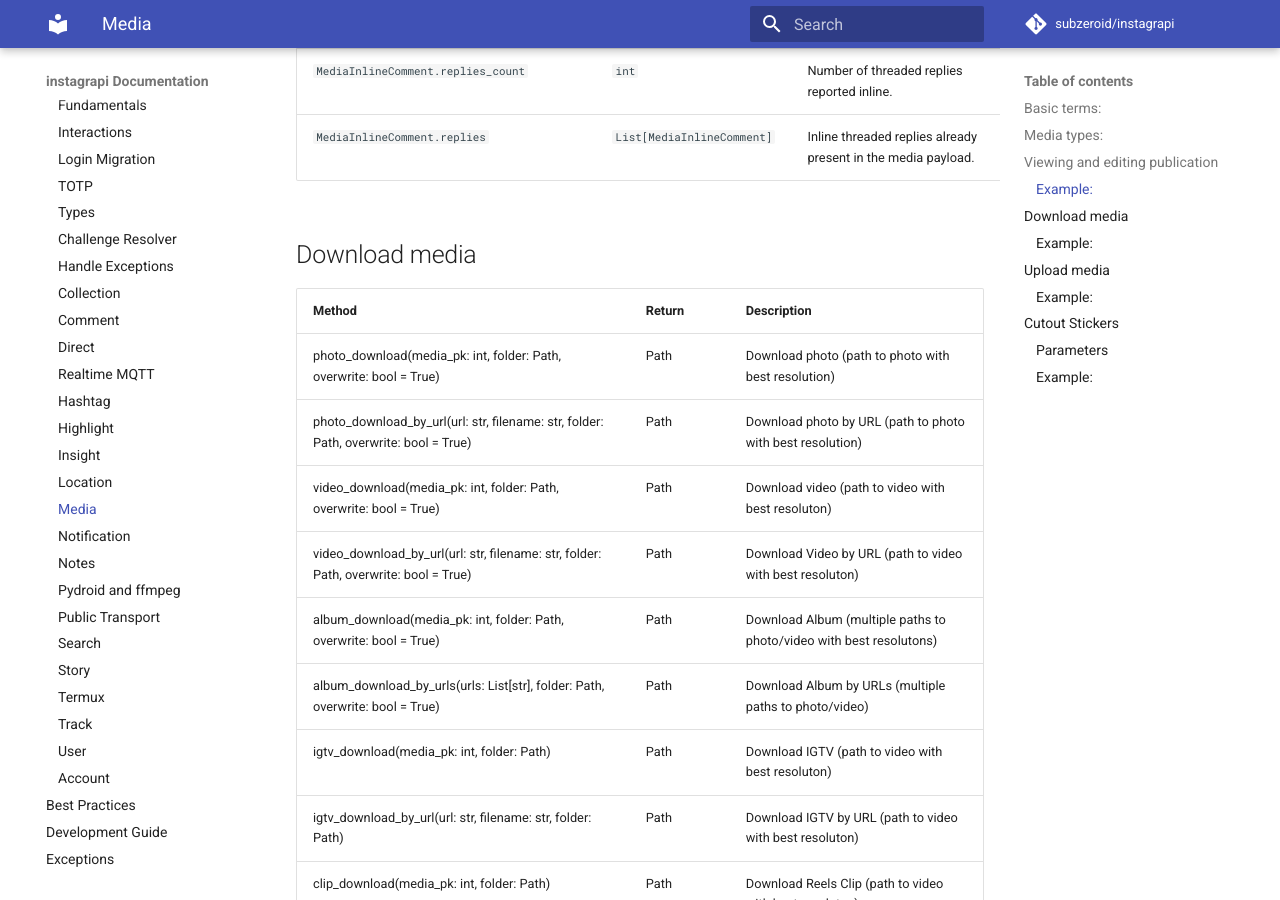
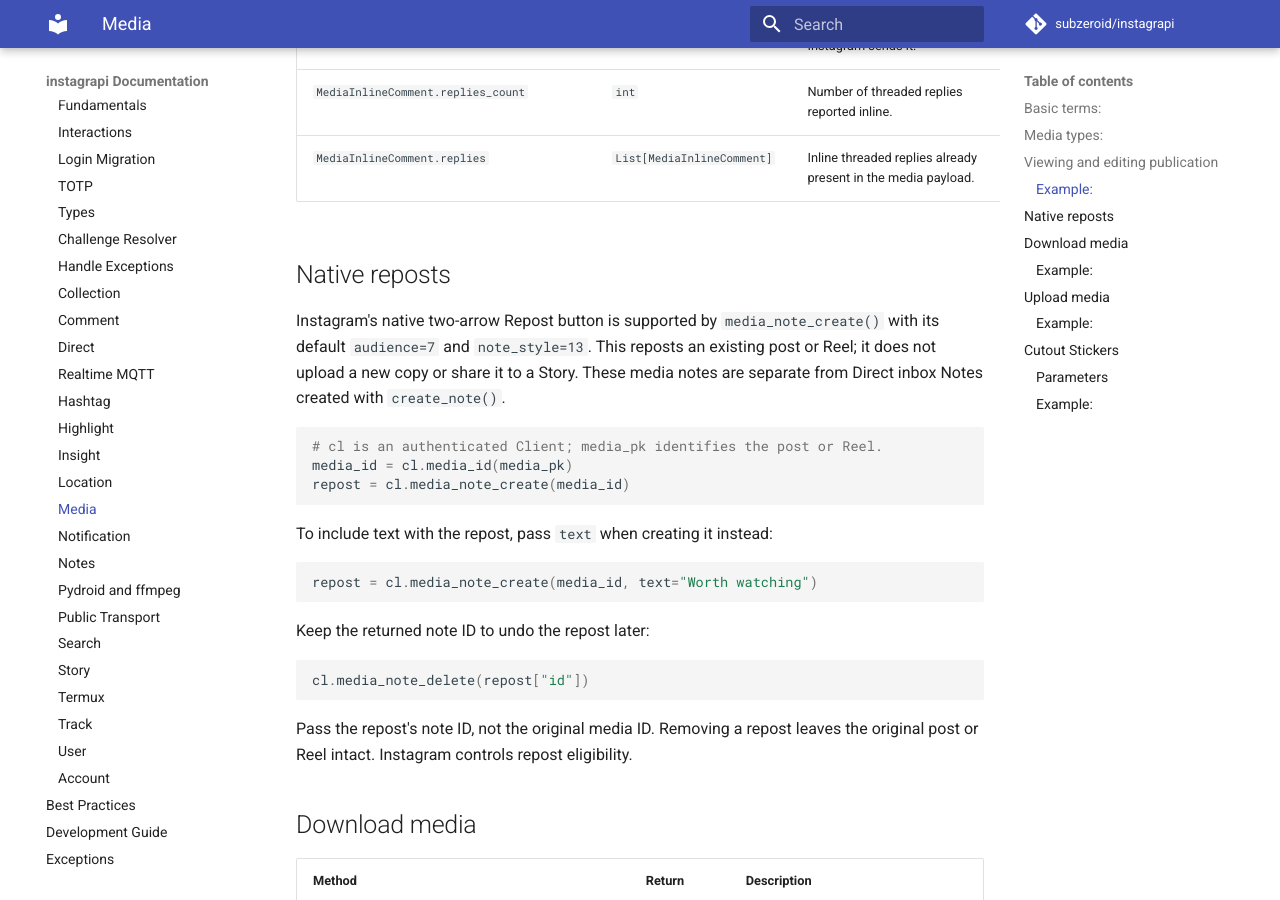
Before and after one commit to del-bestdev/instagrapi, an MkDocs documentation site: the page built from docs/usage-guide/media.md, in a window 1280 px wide and 900 px high, scrolled down 10654 px. Built offline with MkDocs 1.6.1 and Material for MkDocs 9.7.7, drawn with Linux system fonts in a browser that asks for light colours; comment, search, counter and statistics services are not loaded; the version menu is left out; some of the changed text lies outside the part shown.

Commit message:
docs: explain native reposts using media_note_create (#2904)

````diff
--- a/docs/usage-guide/media.md
+++ b/docs/usage-guide/media.md
@@ -44,8 +44,8 @@ In terms of Instagram, this is called Media, usually users call it publications
 | media_like(media_id: str) | bool | Like media |
 | media_unlike(media_id: str) | bool | Unlike media |
 | media_share_to_story(media_id: str, background: Path = None, caption: str = "") | Story | Share an existing post to your story as a feed media sticker |
-| media_note_create(media_id: str, text: str = "", audience: int = 7, note_style: int = 13, extra_data: Optional[Dict] = None) | dict | Create a note attached to a media item |
-| media_note_delete(note_id: str, extra_data: Optional[Dict] = None) | bool | Delete a note attached to a media item |
+| media_note_create(media_id: str, text: str = "", audience: int = 7, note_style: int = 13, extra_data: Optional[Dict] = None) | dict | Native repost of a post or Reel with the default audience/style; optionally include a text note |
+| media_note_delete(note_id: str, extra_data: Optional[Dict] = None) | bool | Remove a media note or native repost using its note ID, preserving the original media |
 | media_seen(media_ids: List[str], skipped_media_ids: List[str] = []) | bool | Mark media as seen |
 | media_likers(media_id: str) | List\[UserShort] | Return users who liked this post |
 | media_likers_gql(media_pk: str, amount: int = 0) | List\[dict] | Return users who liked this post through the web GraphQL doc_id endpoint |
@@ -301,6 +301,35 @@ Extended `Media` metadata fields:
 | `MediaInlineComment.is_restricted_pending` | `bool` or `None` | Restricted/pending state when Instagram sends it. |
 | `MediaInlineComment.replies_count` | `int` | Number of threaded replies reported inline. |
 | `MediaInlineComment.replies` | `List[MediaInlineComment]` | Inline threaded replies already present in the media payload. |
+
+## Native reposts
+
+Instagram's native two-arrow Repost button is supported by
+`media_note_create()` with its default `audience=7` and `note_style=13`.
+This reposts an existing post or Reel; it does not upload a new copy or share
+it to a Story. These media notes are separate from Direct inbox Notes
+created with `create_note()`.
+
+```python
+# cl is an authenticated Client; media_pk identifies the post or Reel.
+media_id = cl.media_id(media_pk)
+repost = cl.media_note_create(media_id)
+```
+
+To include text with the repost, pass `text` when creating it instead:
+
+```python
+repost = cl.media_note_create(media_id, text="Worth watching")
+```
+
+Keep the returned note ID to undo the repost later:
+
+```python
+cl.media_note_delete(repost["id"])
+```
+
+Pass the repost's note ID, not the original media ID. Removing a repost
+leaves the original post or Reel intact. Instagram controls repost eligibility.
 
 ## Download media
 
````
